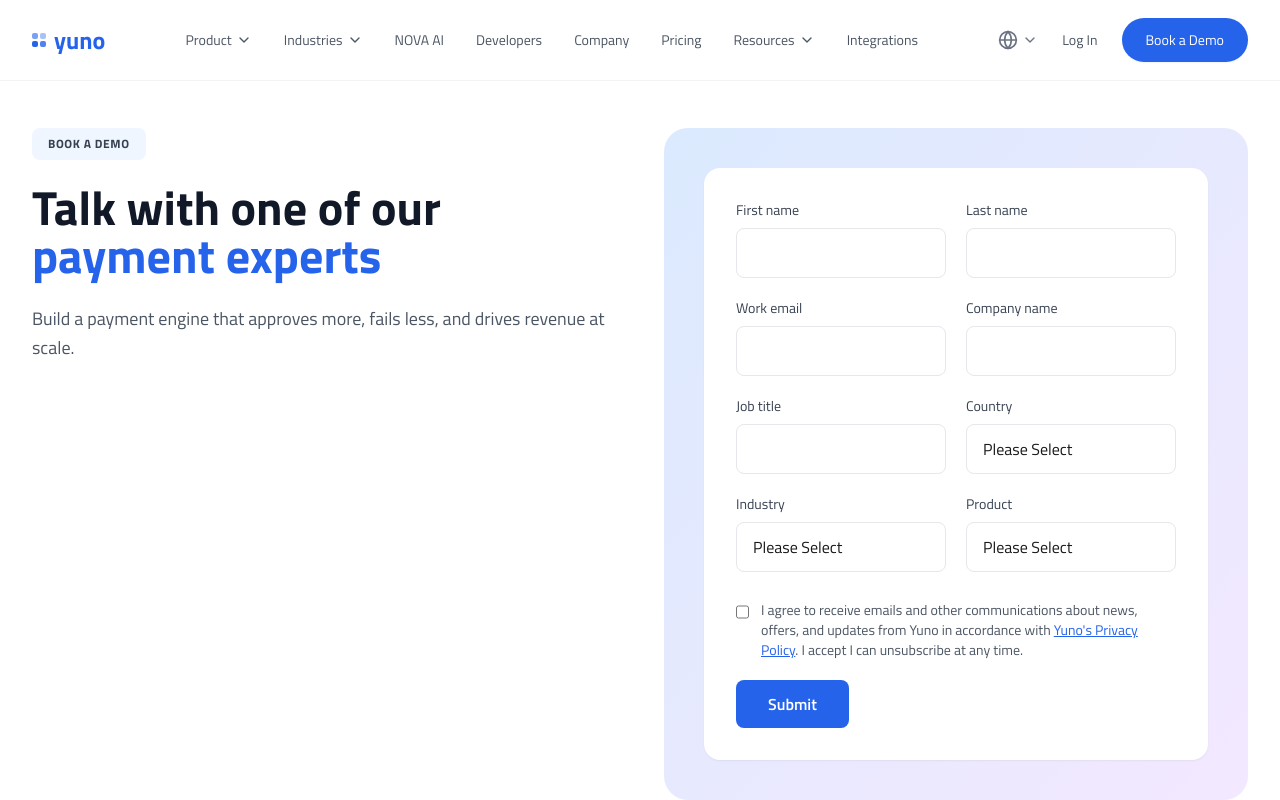
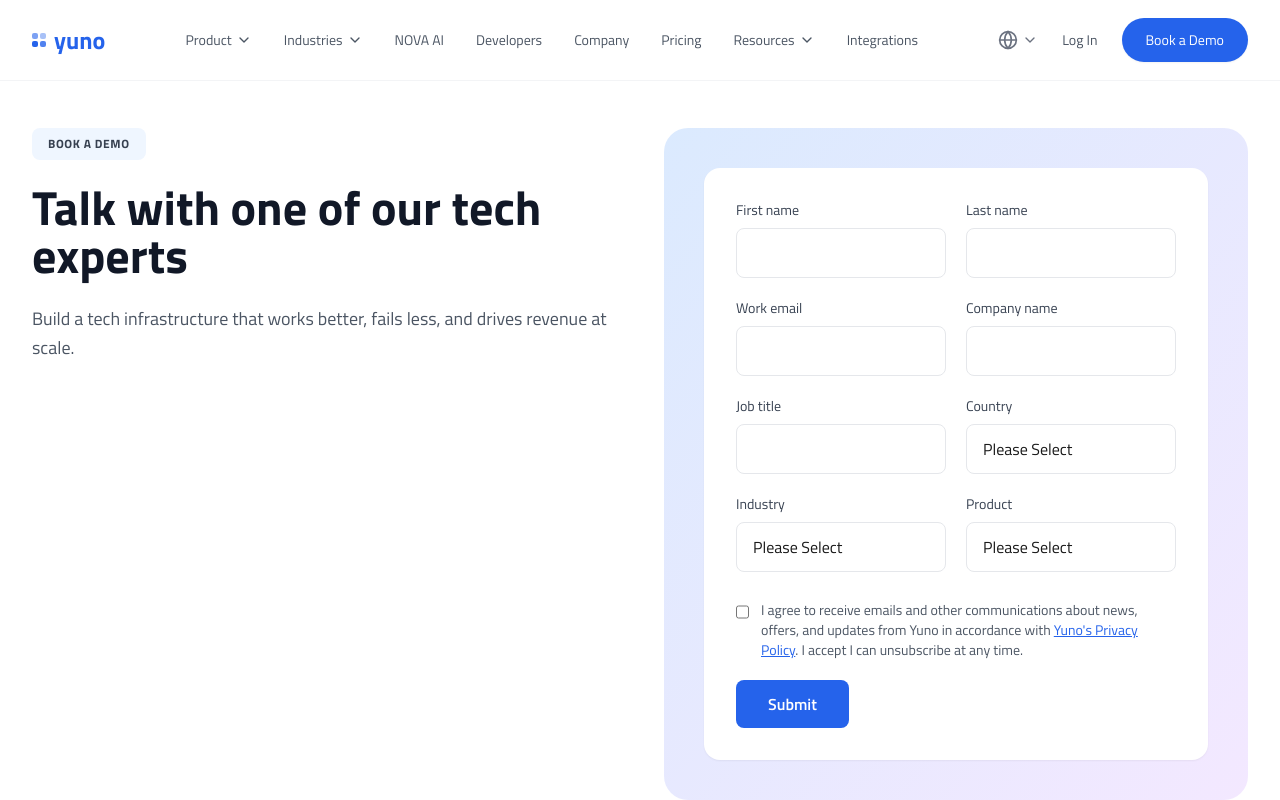
Before and after one commit to Cappybara12/Project-site, a Next.js app: page /book-a-demo in a window 1280 px wide. Shown: the top 800 px of the page. Built offline with nearby package versions, Linux system fonts and the light colour scheme.

Commit message:
Fix: Update Company link to About Us, fix Before/After card heights, remove text list, push sections higher, update Book a Demo content

```diff
--- a/app/(homepage)/components/BeforeAfterYuno.tsx
+++ b/app/(homepage)/components/BeforeAfterYuno.tsx
@@ -2,6 +2,7 @@
 
 import { useState } from "react";
 import { motion, AnimatePresence } from "framer-motion";
+import Link from "next/link";
 
 export const BeforeAfterYuno = () => {
   const [view, setView] = useState<"before" | "after">("before");
@@ -82,16 +83,16 @@ export const BeforeAfterYuno = () => {
                   >
                     {/* Company at top */}
                     <div className="flex justify-center mb-8">
-                      <div className="px-6 py-3 bg-gray-100 rounded-xl font-semibold text-gray-700 border-2 border-gray-200">
+                      <Link href="/about-us" className="px-6 py-3 bg-gray-100 rounded-xl font-semibold text-gray-700 border-2 border-gray-200 hover:bg-gray-200 transition-colors cursor-pointer">
                         COMPANY
-                      </div>
+                      </Link>
                     </div>
 
                     {/* Manual Tasks */}
                     <div className="grid grid-cols-2 gap-4 mb-4">
                       {["Manual Messages", "Manual Orders", "Manual Updates", "Manual Reports"].map((task, i) => (
                         <div key={task} className="relative">
-                          <div className="px-4 py-3 bg-red-50 rounded-lg text-center text-xs font-medium text-red-700 border border-red-200">
+                          <div className="px-4 py-3 bg-red-50 rounded-lg text-center text-xs font-medium text-red-700 border border-red-200 h-20 flex flex-col items-center justify-center">
                             {task}
                             <div className="mt-2 flex flex-wrap gap-1 justify-center">
                               <span className="px-2 py-0.5 bg-white rounded text-xs">⏱️</span>
@@ -120,9 +121,9 @@ export const BeforeAfterYuno = () => {
                   >
                     {/* Company at top */}
                     <div className="flex justify-center mb-4">
-                      <div className="px-6 py-3 bg-gray-100 rounded-xl font-semibold text-gray-700 border-2 border-gray-200">
+                      <Link href="/about-us" className="px-6 py-3 bg-gray-100 rounded-xl font-semibold text-gray-700 border-2 border-gray-200 hover:bg-gray-200 transition-colors cursor-pointer">
                         COMPANY
-                      </div>
+                      </Link>
                     </div>
 
                     {/* Altura Layer */}
@@ -139,7 +140,7 @@ export const BeforeAfterYuno = () => {
                       {["AI Automation", "Centralized Data", "Strategic Teams", "Scalable Tech"].map((solution, i) => (
                         <div key={solution} className="relative">
                           <div className="absolute top-0 left-1/2 w-0.5 h-8 bg-blue-300 -translate-x-1/2 -translate-y-full" />
-                          <div className="px-4 py-3 bg-green-50 rounded-lg text-center text-xs font-medium text-green-700 border border-green-200">
+                          <div className="px-4 py-3 bg-green-50 rounded-lg text-center text-xs font-medium text-green-700 border border-green-200 h-20 flex flex-col items-center justify-center">
                             {solution}
                             <div className="mt-2">
                               <span className="px-2 py-0.5 bg-white rounded text-xs">✅</span>
@@ -147,14 +148,6 @@ export const BeforeAfterYuno = () => {
                           </div>
                         </div>
                       ))}
-                    </div>
-
-                    <div className="mt-6 text-center space-y-2">
-                      <p className="text-sm text-blue-600 font-semibold">Automated Operation</p>
-                      <p className="text-sm text-blue-600 font-semibold">Centralized & Visible Data</p>
-                      <p className="text-sm text-blue-600 font-semibold">Free & Strategic Teams</p>
-                      <p className="text-sm text-blue-600 font-semibold">Technology that Scales</p>
-                      <p className="text-base font-bold text-green-600 mt-4">A Business in Motion</p>
                     </div>
                   </motion.div>
                 )}
--- a/app/(homepage)/components/SolutionSection.tsx
+++ b/app/(homepage)/components/SolutionSection.tsx
@@ -47,7 +47,7 @@ const solutions = [
 
 export const SolutionSection = () => {
   return (
-    <section className="py-24 bg-gradient-to-b from-gray-50 to-white">
+    <section className="py-12 bg-gradient-to-b from-gray-50 to-white">
       <div className="max-w-7xl mx-auto px-4 sm:px-6 lg:px-8">
         {/* Header */}
         <div className="text-center mb-16">
--- a/app/book-a-demo/page.tsx
+++ b/app/book-a-demo/page.tsx
@@ -2,8 +2,21 @@
 
 import { useState } from "react";
 import { motion } from "framer-motion";
+import { useLanguageSwitcher } from "../components/common/useLanguageSwitcher";
 
 export default function BookADemoPage() {
+  const { currentLang } = useLanguageSwitcher();
+
+  const content = {
+    heading: {
+      en: "Talk with one of our tech experts",
+      es: "Habla con uno de nuestros expertos en tecnología"
+    },
+    subtitle: {
+      en: "Build a tech infrastructure that works better, fails less, and drives revenue at scale.",
+      es: "Construye una infraestructura tecnológica que funcione mejor, falle menos y genere ingresos a escala."
+    }
+  };
   const [formData, setFormData] = useState({
     firstName: "",
     lastName: "",
@@ -36,11 +49,10 @@ export default function BookADemoPage() {
               BOOK A DEMO
             </div>
             <h1 className="text-4xl md:text-5xl font-bold text-gray-900 mb-6 leading-tight">
-              Talk with one of our<br />
-              <span className="text-blue-600">payment experts</span>
+              {content.heading[currentLang]}
             </h1>
             <p className="text-lg text-gray-600 mb-8 leading-relaxed">
-              Build a payment engine that approves more, fails less, and drives revenue at scale.
+              {content.subtitle[currentLang]}
             </p>
 
           </motion.div>
--- a/app/components/common/Navbar.tsx
+++ b/app/components/common/Navbar.tsx
@@ -62,7 +62,7 @@ export const Navbar = () => {
     { href: "#", label: "Product" },
     { href: "/nova", label: "NOVA AI" },
     { href: "#", label: "Developers" },
-    { href: "#", label: "Company" },
+    { href: "/about-us", label: "Company" },
     { href: "/pricing", label: "Pricing" },
     { href: "#", label: "Integrations" },
   ];
@@ -383,7 +383,7 @@ export const Navbar = () => {
             <Link href="#" className="text-gray-600 hover:text-blue-600 text-sm font-medium transition-colors">
               Developers
             </Link>
-            <Link href="#" className="text-gray-600 hover:text-blue-600 text-sm font-medium transition-colors">
+            <Link href="/about-us" className="text-gray-600 hover:text-blue-600 text-sm font-medium transition-colors">
               Company
             </Link>
             <Link href="/pricing" className="text-gray-600 hover:text-blue-600 text-sm font-medium transition-colors">
--- a/app/products/components/ProductFAQ.tsx
+++ b/app/products/components/ProductFAQ.tsx
@@ -25,7 +25,7 @@ export const ProductFAQ = ({ faqs }: ProductFAQProps) => {
   const { currentLang } = useLanguageSwitcher();
 
   return (
-    <section className="py-24 bg-gray-50">
+    <section className="py-12 bg-gray-50">
       <div className="max-w-4xl mx-auto px-4 sm:px-6 lg:px-8">
         <div className="text-center mb-12">
           <h2 className="text-3xl md:text-4xl font-semibold text-gray-900 mb-4">
```
